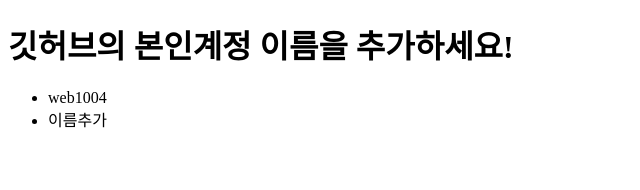
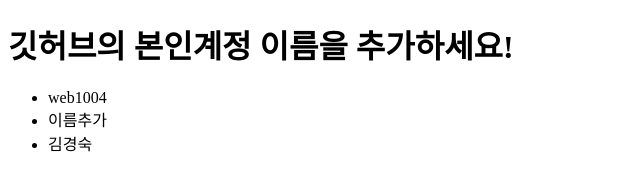
Before and after one commit to suk1004/request, a plain HTML site: page index.html in a window 1280 px wide. Shown: the full height of the page, 0-640 px from the left. Drawn offline with Linux system fonts and the light colour scheme.

Commit message:
이름추가

```diff
--- a/index.html
+++ b/index.html
@@ -9,6 +9,7 @@
   <ul>
     <li>web1004</li>
     <li>이름추가</li>
+    <li>김경숙</li>
   </ul>
 </body>
 </html>
```
